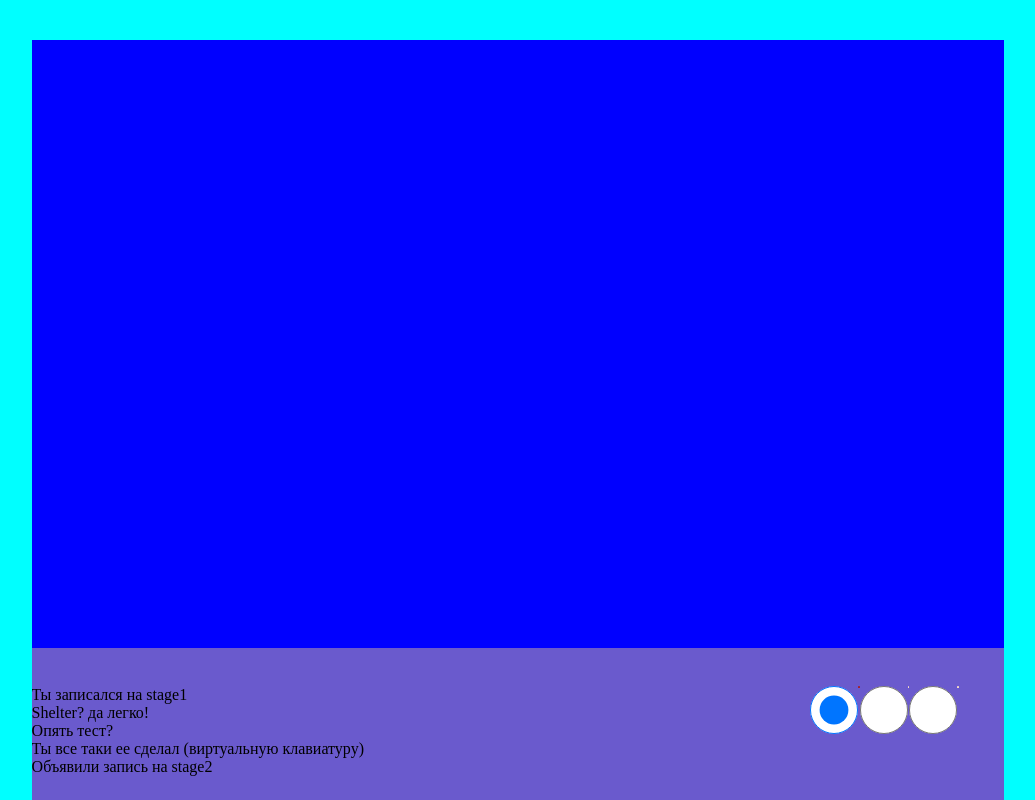
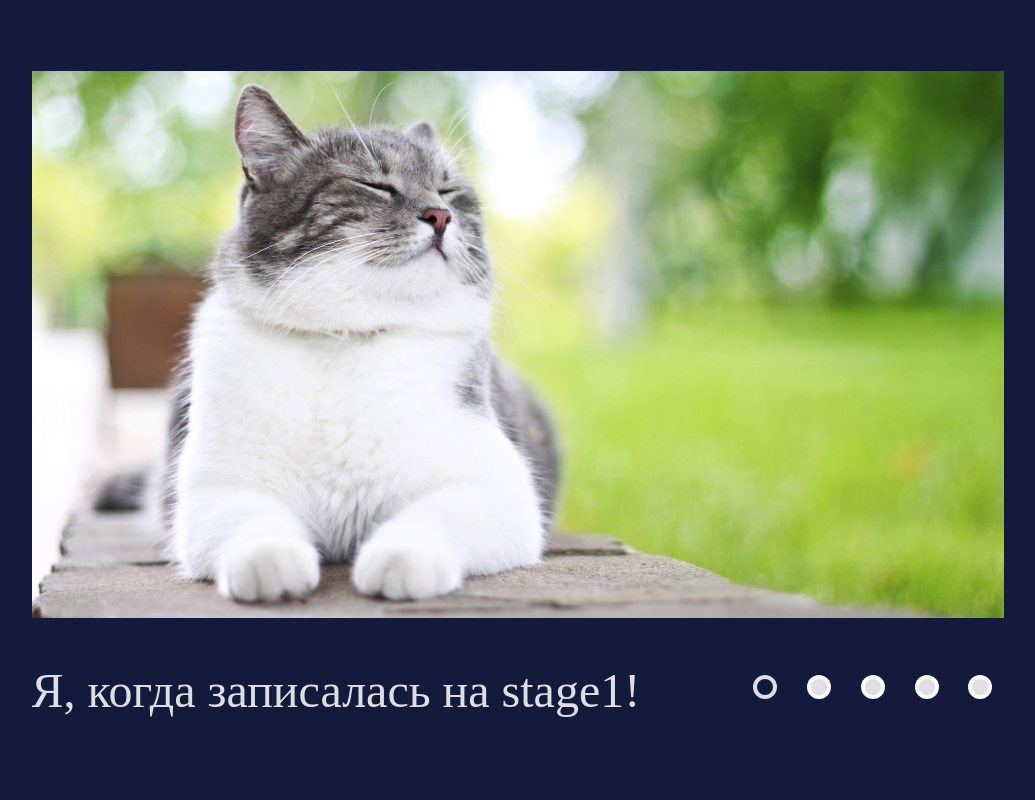
Before and after one commit to Rarity110/cssMemSlider, a plain HTML site: page cssMemSlider/index.html in a window 1280 px wide. Shown: the whole page, without its empty margins (122-1157 px from the left). Drawn offline with Linux system fonts and the light colour scheme; files whose address does not match are found by name.

Commit message:
feat: add all styles for desktop  (Sat, May 14, 2022 12:02:22 AM)

```diff
--- a/cssMemSlider/index.html
+++ b/cssMemSlider/index.html
@@ -8,41 +8,42 @@
 </head>
 <body>
    <div class="wrapper">
-    <!-- <div class="controls"> -->
         <input type="radio" name="point" id="slide1" checked>
-        <label for="slide1"></label>
         <input type="radio" name="point" id="slide2">
-        <label for="slide2"></label>
         <input type="radio" name="point" id="slide3">
-        <label for="slide3"></label>
         <input type="radio" name="point" id="slide4">
-        <label for="slide4"></label>
         <input type="radio" name="point" id="slide5">
-        <label for="slide5"></label>
-    <!-- </div> -->
         <div class="all-phrases">
-        <div class="phrases phrase1">Ты записался на stage1</div>
-        <div class="phrases phrase1">Shelter? да легко!</div>
-        <div class="phrases phrase1">Опять тест?</div>
-        <div class="phrases phrase1">Ты все таки ее сделал (виртуальную клавиатуру)</div>
-        <div class="phrases phrase1">Объявили запись на stage2</div>
+            <div class="phrases phrase1">Я, когда записалась на stage1!</div>
+            <div class="phrases phrase2">Я потратила 5 часов на тест и увидела результат!</div>
+            <div class="phrases phrase3">Я все-таки сделала виртуальную клавиатуру!</div>
+            <div class="phrases phrase4">И жду, когда придет Student1!</div>
+            <div class="phrases phrase5">Я, когда объявили запись на stage2!</div>
         </div>
-
-
         <div class="slider">
             <div class="slides slide1"></div>
             <div class="slides slide2"></div>
             <div class="slides slide3"></div>
             <div class="slides slide4"></div>
             <div class="slides slide5"></div>
-           <!-- <img src="./assets/happy-cat.jpg" class="slides slide1" alt="happy"></img>
-           <img src="./assets/terrified2.jpg" class="slides slide2" alt=""></img>
-           <img src="./assets/angry-cat.jpeg" class="slides slide3" alt=""></img>
-           <img src="./assets/bored4.jpg" class="slides slide4" alt=""></img>
-           <img src="./assets/flight-cat.jpg" class="slides slide5" alt=""></img> -->
        </div>
-
-
+       <div class="controls">
+            <label for="slide1">
+                <div class="key"></div>
+            </label>
+            <label for="slide2">
+                <div class="key"></div>
+            </label>
+            <label for="slide3">
+                <div class="key"></div>
+            </label>
+            <label for="slide4">
+                <div class="key"></div>
+            </label>
+            <label for="slide5">
+                <div class="key"></div>
+            </label>
+        </div>
     </div>
 </body>
 </html>
--- a/cssMemSlider/style.css
+++ b/cssMemSlider/style.css
@@ -4,53 +4,44 @@
 }
 
 body {
-background-color: aqua;
-/* text-align: center; */
+    background-color:  rgb(20 26 60);
 }
 
 .wrapper {
-    /* vertical-align: auto; */
-    /* margin-top: 5vh; */
     max-width: 76vw;
     width: 100%;
     height: 95vh;
     margin: 5vh auto auto auto;
-background-color: slateblue;
     display: flex;
-/* flex-direction:row-reverse; */
     overflow: hidden;
     flex-wrap: wrap;
     align-content: flex-start;
-row-gap: 5%;
+    row-gap: 2%;
+    justify-content: space-between;
 }
 
-.wrapper input,
-.wrapper label {
-    order: 3;
+input {
+    height: 0%;
+    width: 0%;
 }
 
 .slider {
     order: 1;
     width: 100%;
     height: 80%;
-background-color: blue;
     display: flex;
     flex-direction: row;
     overflow: hidden;
 }
 
 .slides {
-/* transform: translate(100%); */
-
     width: 0%;
     height: auto;
     overflow: hidden;
     position: relative;
     overflow: hidden;
-background-color: blue;
     opacity: 0;
-transition: all 0.5s linear;
-/* transition: transform ease-in-out .5s, opacity ease-in-out .5s; */
+    transition: all 0.7s linear;
     background-repeat: no-repeat;
     background-position: center;
     background-size: contain;
@@ -62,67 +53,70 @@ background-size: contain;
 .slide4 {background-image: url(./assets/terrified-student-new.jpg);}
 .slide5 {background-image: url(.//assets/flight-cat-new.jpg);}
 
-/* .controls {
+.controls {
+    order: 3;
     position: relative;
-width: 40%;
+    width: 30%;
     height: 10%;
-background-color: blueviolet;
     display: flex;
     flex-direction: row;
-} */
-input {
-    height: 3rem;
-    width: 3rem;
-    opacity: 1;
-
+    justify-content: flex-end;
+    gap: 2%;
 }
 
 label {
-/* order: 3; */
-height: 0.11rem;
-width: 0.11rem;
+    cursor: pointer;
+    transition: all 0.7s linear;
     border-radius: 50%;
-/* display: inline-block; */
-background-color: bisque;
-transition: all .5s ease-in-out;
-opacity: 1;
-/* transform: translate(-210%, 115%); */
+    height: 3rem;
+    width: 3rem;
+    display: flex;
+    justify-content: center;
+    align-items: center;
 }
 
-/* label::after {
-border: 2px;
-content: "";
-display: block;
-height: 30%;
-width: 10%;
+.key {
+    cursor: pointer;
+    transition: all 0.7s linear;
+    border: solid 0.25rem;
+    border-color: rgba(255, 255, 255, 0.861);
     border-radius: 50%;
+    background-color: rgba(255, 255, 255, 0.861);
+    height: 1.5rem;
+    width: 1.5rem;
+    opacity: 1;
+}
 
-} */
+label:hover .key {
+    background: rgb(25, 94, 244);
+    border-color: rgb(25, 94, 244);
+}
+
+#slide1:checked ~ .controls label:nth-of-type(1) .key,
+#slide2:checked ~ .controls label:nth-of-type(2) .key,
+#slide3:checked ~ .controls label:nth-of-type(3) .key,
+#slide4:checked ~ .controls label:nth-of-type(4) .key,
+#slide5:checked ~ .controls label:nth-of-type(5) .key {
+    transition: all 0.7s linear;
+    background: inherit;
+}
 
 .all-phrases {
     order: 2;
-width: 80%;
+    width: 70%;
+    display: flex;
+    flex-direction: row;
+    overflow: hidden;
 }
 
-label:hover,
-#slide1:checked ~ label:nth-of-type(1),
-#slide2:checked ~ label:nth-of-type(2),
-#slide3:checked ~ label:nth-of-type(3),
-#slide4:checked ~ label:nth-of-type(4),
-#slide5:checked ~ label:nth-of-type(5) {
-background: rgb(169, 30, 30);
-}
-
-#slide1:checked ~ .slider > .slide1,
-#slide2:checked ~ .slider > .slide2,
-#slide3:checked ~ .slider > .slide3,
-#slide4:checked ~ .slider > .slide4,
-#slide5:checked ~ .slider > .slide5 {
-/* transform: translateX(0); */
-transition: all 0.5s linear;
-/* transform: scale(1); */
-opacity: 1;
-width: 100%;
+.phrases {
+    width: 0%;
+    height: auto;
+    overflow: hidden;
+    font-size: 3rem;
+    color: rgba(255, 255, 255, 0.861);
+    transform: translateX(-100%);
+    transition: transform ease-in-out .7s, opacity ease-in-out .7s;
 }
 
 #slide1:checked ~ .all-phrases > .phrase1,
@@ -131,5 +125,24 @@ width: 100%;
 #slide4:checked ~ .all-phrases > .phrase4,
 #slide5:checked ~ .all-phrases > .phrase5 {
     transform: translateX(0);
-transition: all linear 0.5s;
+    transition: transform ease-in-out .7s, opacity ease-in-out .7s;
+    width: 100%;
 }
+
+#slide1:checked ~ .slider > .slide1,
+#slide2:checked ~ .slider > .slide2,
+#slide3:checked ~ .slider > .slide3,
+#slide4:checked ~ .slider > .slide4,
+#slide5:checked ~ .slider > .slide5 {
+    transition: transform ease-in-out .7s, opacity ease-in-out .7s;
+    opacity: 1;
+    width: 100%;
+};
+
+
+
+
+/* @media (max-width:  1650px) {
+    label {transform: translate(145%, 85%)}
+    .all-phrases {width: 65%}
+} */
```
Lines whose indentation alone changed are shown as unchanged.
